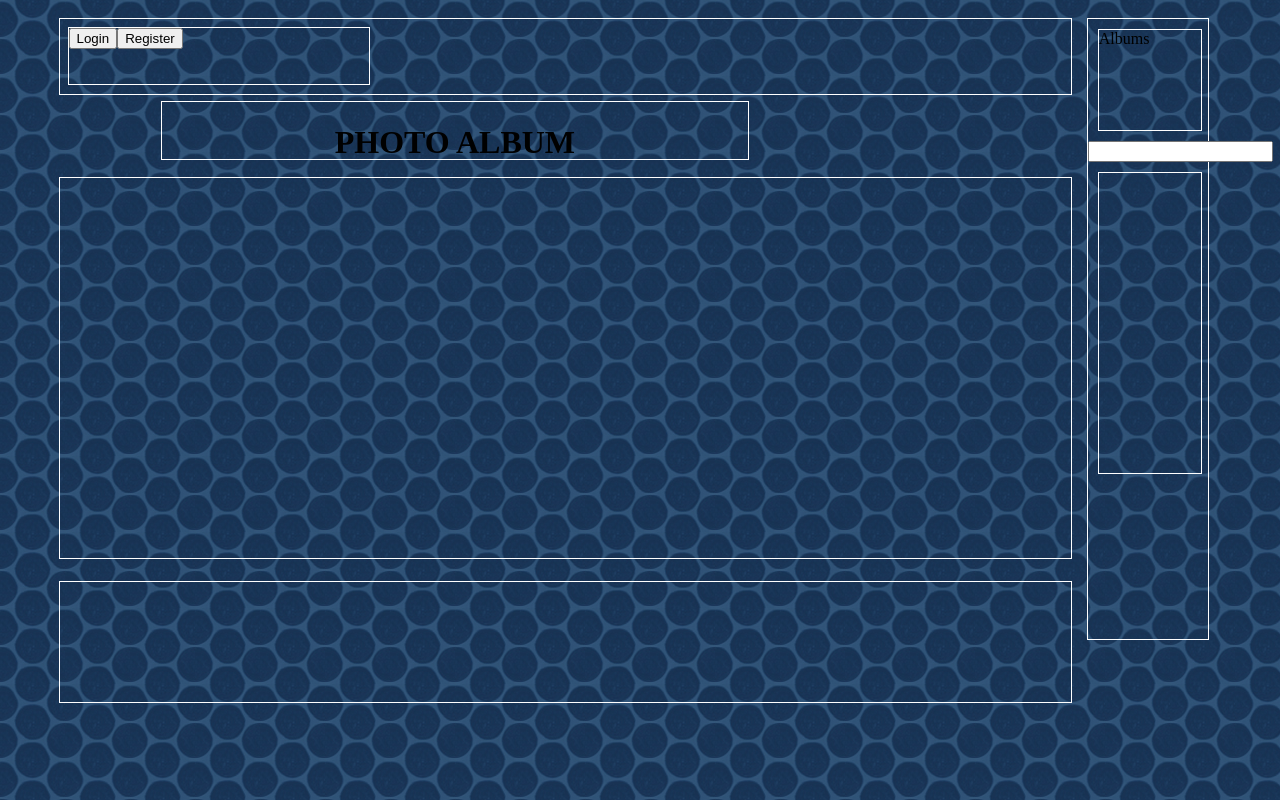
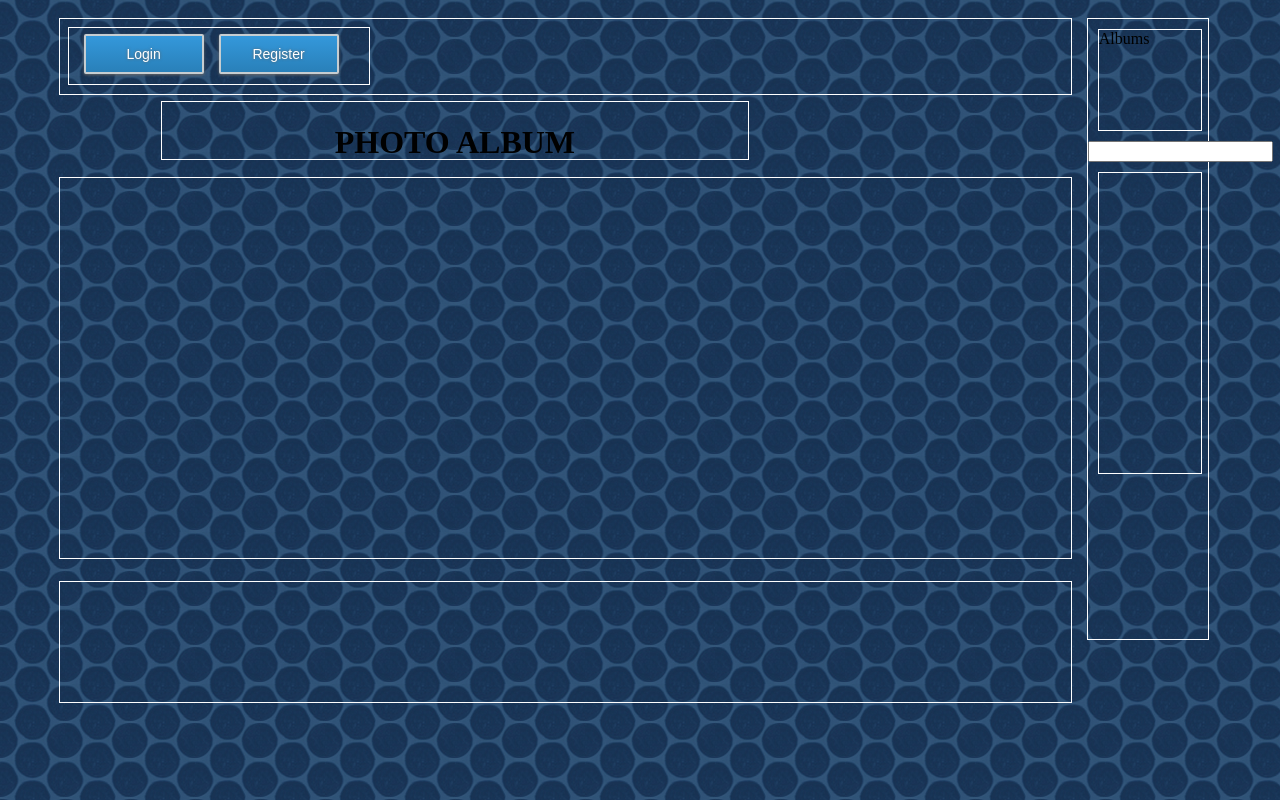
Before and after one commit to TeamHouseTully/PhotoAlbum, a plain HTML site: page photoAlbum.html in a window 1280 px wide. Drawn offline with Linux system fonts and the light colour scheme; no server answers.

Commit message:
reverted some changes and added some styling

```diff
--- a/scripts/ajax-requester.js
+++ b/scripts/ajax-requester.js
@@ -5,7 +5,7 @@ var ajaxRequester = (function () {
             type: method,
             url: url,
             contentType: 'application/json',
-            data: data,
+            data: JSON.stringify(data),
             success: success,
             error: error
         })
@@ -22,7 +22,7 @@ var ajaxRequester = (function () {
     }
 
     function makeGetOptionRequest(url, headers, data, success, error){
-        return makeRequest('GET',makeHeaders(headers), url, data, success, error);
+        return makeRequest('GET',makeHeaders(headers), url, JSON.parse(data), success, error);
     }
 
     function makePostRequest(url, headers, data, success, error) {
--- a/scripts/data-persister.js
+++ b/scripts/data-persister.js
@@ -129,29 +129,30 @@ app.dataPersister = (function () {
 
         Users.prototype.login = function(username,password){
             var success = function(data) {
-                var data = data.results;
-                localStorage.setItem('sessionToken', data.result);
+                //var data = data.results;
+                //localStorage.setItem('sessionToken', data.result);
                 showNoty('Login successful!', 'success', 'topCenter');
             };
             var url = "https://api.parse.com/1/login";//this.serviceUrl + 'login?username=' + username + '&password=' + password;
             var username = username;
             var password = password;
-            var data = {"username": username, "password":password};
+            var data = '{"username":"' + username + '","password":"' + password + '"}';
             return ajaxRequester.get(url, _headers, data, success, error);
         };
 
         Users.prototype.register = function(username, password, email) {
             var success = function() {
-                showNoty('Registration successful!', 'success', 'topCenter');
+                showNoty('Registration successful! Please logon in now.', 'success', 'topCenter');
+                $('#background').removeClass('virtualBackgroundEnabled').html('');
             };
             var url = "https://api.parse.com/1/users";
-            var data = JSON.stringify(
+            var data =
             {
                 "username": username,
                 "password": password,
                 "email": email,
                 "ACL": {'*':{'read': true}}
-            });
+            };
             return ajaxRequester.post(url, _headers, data, success, error);
         };
 
--- a/scripts/main.js
+++ b/scripts/main.js
@@ -74,8 +74,8 @@ var app = app || {};
     } else {
 
         $('#userPanel')
-            .append($('<button id="loginButton">Login</button>').on('click', showLoginForm))
-            .append($('<button id="registerButton">Register</button>').on('click', showRegistrationForm));
+            .append($('<button id="loginButton" class="btn">Login</button>').on('click', showLoginForm))
+            .append($('<button id="registerButton" class="btn">Register</button>').on('click', showRegistrationForm));
     }
 
     //app.router = Sammy(function(selector) {
--- a/styles/style.css
+++ b/styles/style.css
@@ -111,15 +111,31 @@ form button {
     margin-top: 20px;
 }
 
-/*.login {*/
-    /*display: inline-block;*/
-    /*position: relative;*/
-    /*margin: 0 auto;*/
-    /*color: white;*/
-    /*top: 25%;*/
-    /*width: 25%;*/
-    /*height: 25%;*/
-/*}*/
+.btn {
+    width: 120px;
+    margin-left: 5%;
+    margin-top: 2%;
+    vertical-align: middle;
+    background: #3498db;
+    background-image: linear-gradient(to bottom, #3498db, #2980b9);
+    border-radius: 2px;
+    text-shadow: 0 0 3px #666666;
+    box-shadow: 0 1px 3px #666666;
+    font-family: Arial;
+    color: #ffffff;
+    font-size: 14px;
+    padding: 10px;
+    border: solid #c6cdd1 2px;
+    text-decoration: none;
+}
+
+.btn:hover {
+    font-size: 16px;
+    padding: 8px;
+    background: #e8c354;
+    background-image: linear-gradient(to bottom, #e8c354, #dbb83b);
+    text-decoration: none;;
+}
 
 header div{
     display: inline-block;
```
